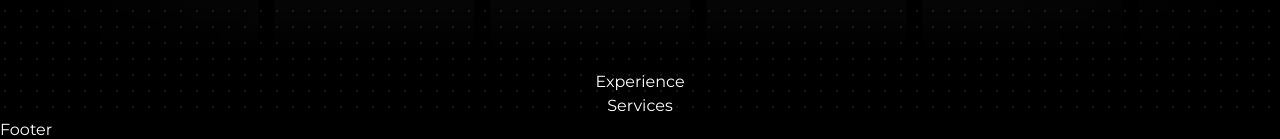
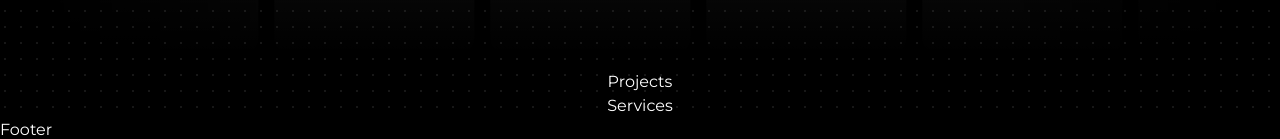
Before and after one commit to codify4/Portfolio, a Next.js app: page / in a window 1280 px wide. Shown: the part 1322-1461 px from the top of the page. Built offline with nearby package versions, Linux system fonts and the light colour scheme.

Commit message:
added vercel analitycs + changed experience to projects

```diff
--- a/app/layout.tsx
+++ b/app/layout.tsx
@@ -2,6 +2,7 @@ import type { Metadata } from "next";
 import { Montserrat } from "next/font/google";
 import "./globals.css";
 import { cn } from "../lib/utils";
+import { Analytics } from "@vercel/analytics/react"
 
 import FloatingNav from "../components/sections/FloatingNav";
 import Footer from "../components/sections/Footer";
@@ -26,12 +27,13 @@ export default function RootLayout({
             { name: "Home", link: "hero" },
             { name: "About Me", link: "about" },
             { name: "Skills", link: "skills" },
-            { name: "Experience", link: "experience" },
+            { name: "Projects", link: "projects" },
             { name: "Services", link: "services" },
 
           ]}
         />
         {children}
+        <Analytics />
         <Footer />
       </body>
     </html>
--- a/app/page.tsx
+++ b/app/page.tsx
@@ -1,7 +1,7 @@
 import Hero from "@/components/sections/Hero";
 import AboutMe from "@/components/sections/AboutMe";
 import Services from "@/components/sections/Services";
-import Experience from "@/components/sections/Experience";
+import Projects from "@/components/sections/Projects";
 import Skills from "@/components/sections/Skills";
 
 import DotBackgroundDemo from "../components/staticBg";
@@ -13,7 +13,7 @@ const Home = () => {
       <DotBackgroundDemo>
         <AboutMe />
         <Skills />
-        <Experience />
+        <Projects />
         <Services />
       </DotBackgroundDemo>
     </main>
--- a/components/sections/Experience.tsx
+++ /dev/null
@@ -1,8 +0,0 @@
-
-const Experience = () => {
-  return (
-    <div id="experience" className="text-white">Experience</div>
-  )
-}
-
-export default Experience
--- /dev/null
+++ b/components/sections/Projects.tsx
@@ -0,0 +1,8 @@
+
+const Projects = () => {
+  return (
+    <div id="projects" className="text-white">Projects</div>
+  )
+}
+
+export default Projects
--- a/package.json
+++ b/package.json
@@ -11,6 +11,7 @@
   "dependencies": {
     "@radix-ui/react-avatar": "^1.0.4",
     "@radix-ui/react-icons": "^1.3.0",
+    "@vercel/analytics": "^1.2.2",
     "class-variance-authority": "^0.7.0",
     "clsx": "^2.1.0",
     "framer-motion": "^11.0.28",
```
Also changed, not shown: 1 other file (tests, documents, lock files or other folders).
